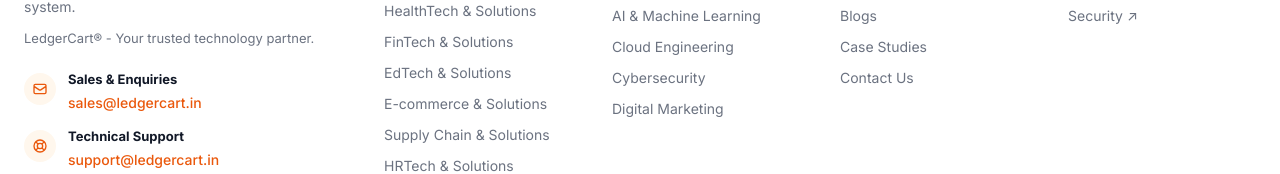
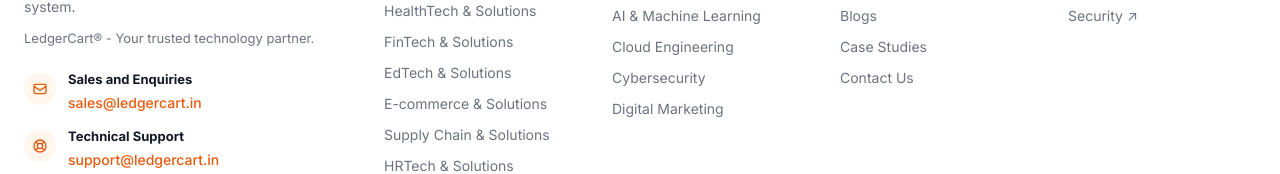
Before and after one commit to souviksenapati/LedgerCart-Website, a React (Vite) app: page / in a window 1280 px wide. Shown: the part 5845-6019 px from the top of the page. Built offline with nearby package versions, Linux system fonts and the light colour scheme; no server answers.

Commit message:
fix: correct wording in footer from "Sales & Enquiries" to "Sales and Enquiries"

```diff
--- a/src/components/layout/Footer.jsx
+++ b/src/components/layout/Footer.jsx
@@ -45,7 +45,7 @@
                    </svg>
                  </div>
                  <div>
-                   <h4 className="text-[13px] font-bold text-gray-900 dark:text-slate-100 leading-none mb-1">Sales & Enquiries</h4>
+                   <h4 className="text-[13px] font-bold text-gray-900 dark:text-slate-100 leading-none mb-1">Sales and Enquiries</h4>
                    <a href="mailto:sales@ledgercart.in" className="text-sm font-medium text-orange-600 hover:text-orange-700 hover:underline">sales@ledgercart.in</a>
                  </div>
               </div>
```
